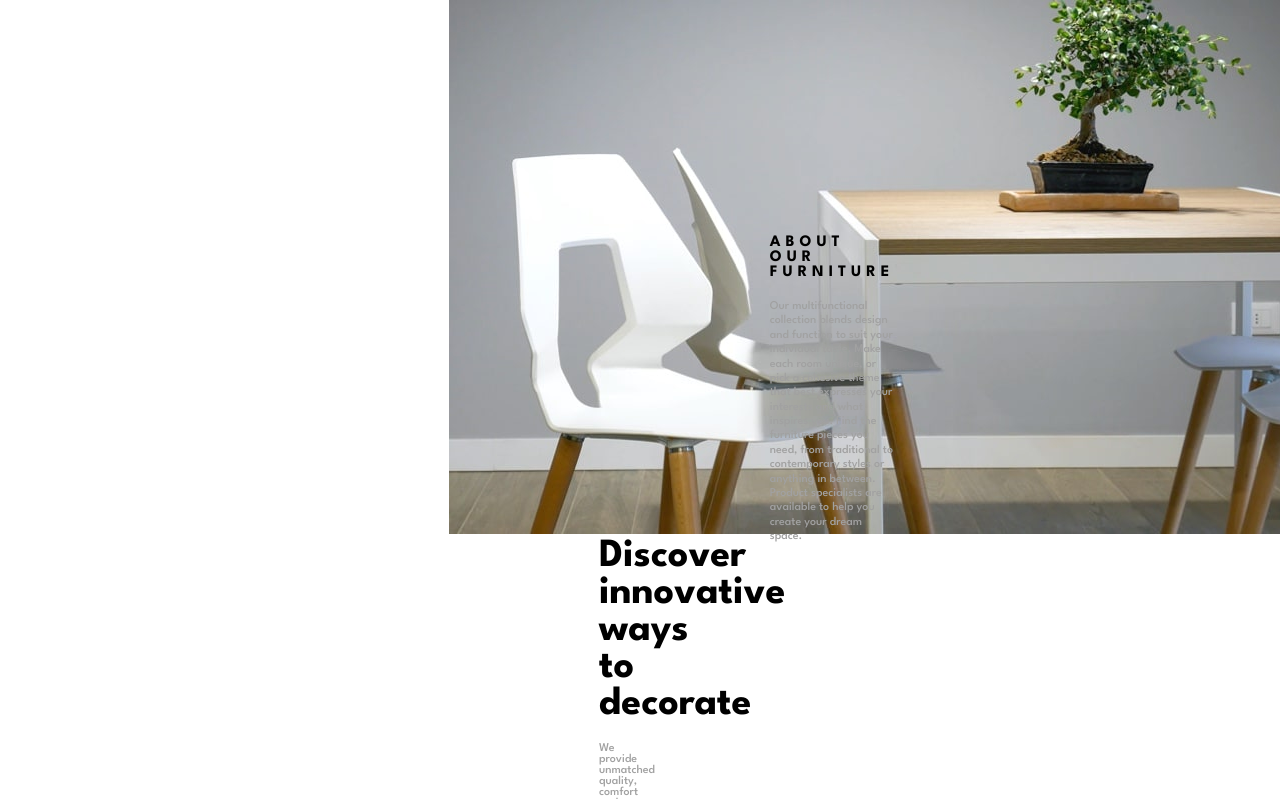
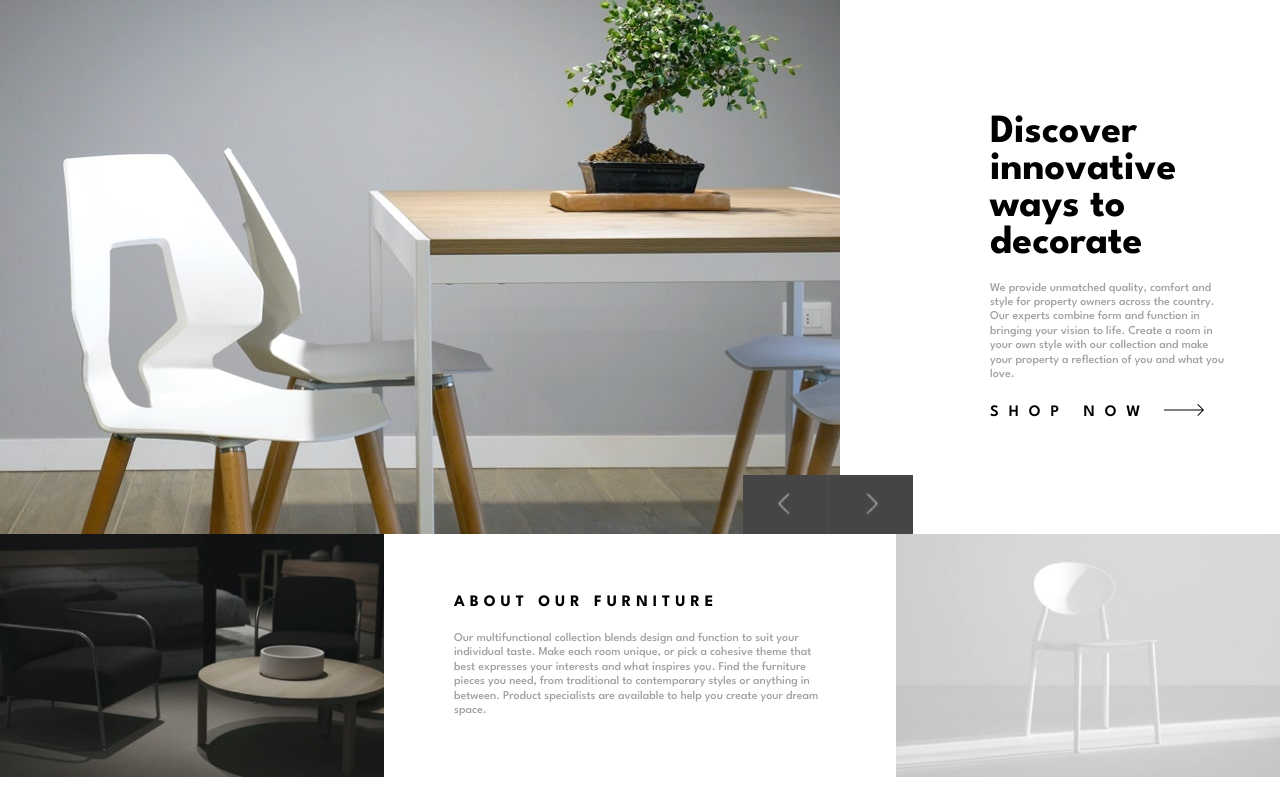
Before and after one commit to LouiseClaughton/Room-Homepage, a plain HTML site: page index.html in a window 1280 px wide. Shown: the top 799 px of the page. Drawn offline with Linux system fonts and the light colour scheme.

Commit message:
fixed layout issue. adjusted button sizes

```diff
--- a/app.js
+++ b/app.js
@@ -19,5 +19,5 @@ function showSlides(n) {
   for (i = 0; i < slides.length; i++) {
     slides[i].style.display = "none";
   }
-  slides[slideIndex-1].style.display = "inline-block";
+  slides[slideIndex-1].style.display = "grid";
 }
--- a/index.html
+++ b/index.html
@@ -20,30 +20,29 @@
             </ul>
         </nav>
         <!--Image Carousel-->
-        <div class="carousel">
 
             <!--Previous Button-->
-            <a class="prev-button" onclick="plusSlides(-1)"><img src="images/icon-arrow-left.png"></a>
+            <a class="prev-button" onclick="plusSlides(-1)"><img src="images/icon-arrow-left.png" style="width: 85px;"></a>
 
                 <!--Image Container-->
                 <div class="imageSlide fade hero-image">
                     <img src="images/desktop-image-hero-1.jpg">
                     <div class="hero-text">
-                        <h1 class="heading">Discover innovative ways to decorate</h1>
+                        <h1 class="hero-heading heading">Discover innovative ways to decorate</h1>
                         <p class="heading-body-text">We provide unmatched quality, comfort and style for property owners across the country.
                         Our experts combine form and function in bringing your vision to life. Create a room in
                         your own style with our collection and make your property a reflection of you and what
                         you love.
                         </p>
-                        <a href="#"><p class="button-text" style="display: inline;">Shop Now</p></a>
+                        <p class="button-text" style="display: inline;">Shop Now</p>
                         <button href="#" class="button" style="display: inline;"><img src="images/icon-arrow.svg"></button>
                     </div>
-                  </div>
+                </div>
 
                   <div class="imageSlide fade hero-image">
                     <img src="images/desktop-image-hero-2.jpg">
                     <div class="hero-text">
-                        <h1 class="heading">We are available all across the globe</h1>
+                        <h1 class="hero-heading heading">We are available all across the globe</h1>
                         <p class="heading-body-text">With stores all over the world, it's easy for you to find furniture for your home or place of
                             business. Locally, we're in most major cities throughout the country. Find the branch nearest you using our store locator.
                             Any questions? Don't hesitate to contact us today.
@@ -56,7 +55,7 @@
                   <div class="imageSlide fade hero-image">
                     <img src="images/desktop-image-hero-3.jpg">
                     <div class="hero-text">
-                        <h1 class="heading">Manufactured with the best materials</h1>
+                        <h1 class="hero-heading heading">Manufactured with the best materials</h1>
                         <p class="heading-body-text">Our modern furniture stores provide a high level of quality. Our company has invested in advanced
                             technology to ensure that every product is made as perfect and as consistent as possible. With three decades of experience in this industry,
                             we understand what customers want for their home and office.
@@ -67,8 +66,7 @@
                   </div>
 
             <!--Next Button-->
-            <a class="next-button" onclick="plusSlides(+1)"><img src="images/icon-arrow-right.png"></a>
-        </div>
+            <a class="next-button" onclick="plusSlides(+1)"><img src="images/icon-arrow-right.png" style="width: 85px;"></a>
 
             <img src="images/image-about-dark.jpg" class="about-image-1">
                 <div id="about-text">
--- a/style.css
+++ b/style.css
@@ -7,7 +7,8 @@
 .container {
     display: grid;
     grid-template-columns: 30% 30% 10% 30%;
-    grid-template-rows: 50% 10% 40%;
+    grid-template-rows: auto auto;
+    overflow: hidden;
 }
 
 /*Links */
@@ -22,32 +23,45 @@ ul {
 /*Image Carousel */
 .imageSlide {
     display: none;
-    grid-column: 1 / 3;
+    grid-column: span 4;
     grid-row: 1;
+    width: 100%;
+    min-height: 0;
+    max-width: 100%;
 }
 
 .hero-image {
-    display: inline-block;
-    width: 60%;
-    height: 60%;
+    width: 100%;
+    height: 100%;
+    object-fit: cover;
+}
+
+.hero-heading {
+    grid-row: 1;
+    color: hsl(0, 0%, 0%);
 }
 
 .hero-text {
-    display: inline;
-    width: 40%;
-    height: 100%;
+    grid-column: 3;
+    grid-row: 1;
     align-self: center;
-    justify-self: center;
 }
 
 .prev-button {
-    width: 100px;
-    height: 100px;
+    grid-column: 3 / 4;
+    grid-row: 2;
+    position: relative;
+    bottom: 59px;
+    right: 25px;
 }
 
 .next-button {
-    width: 100px;
-    height: 100px;
+    grid-column: 3 / 4;
+    grid-row: 2;
+    margin-left: 50px;
+    position: relative;
+    bottom: 59px;
+    left: 10px;
 }
 
 .fade {
@@ -58,21 +72,27 @@ ul {
 /*Images */
 .about-image-1 {
     grid-column: 1 / 2;
-    grid-row: 3;
+    grid-row: 2;
     width: 100%;
+    height: 100%;
+    object-fit: cover;
 }
 
 .about-image-2 {
     grid-column: 4;
-    grid-row: 3;
+    grid-row: 2;
     width: 100%;
+    height: 100%;
+    object-fit: cover;
 }
 
 /*Text Settings */
 
 #about-text {
+    grid-column: 2 / 4;
+    grid-row: 2;
+    justify-self: center;
     align-self: center;
-    justify-self: center;
 }
 
 /*Nav Bar Settings */
@@ -115,21 +135,11 @@ ul {
     font-size: 16px;
     font-weight: 700;
     letter-spacing: 5px;
-    line-height: px;
+    line-height: 1.2;
     margin-left: 70px;
     margin-right: 70px;
     padding-bottom: 20px;
     text-transform: uppercase;
-}
-
-.heading-body-text {
-    font-family: 'League Spartan';
-    font-size: 12px;
-    font-weight: 500;
-    color: hsl(0, 0%, 63%);
-    margin-left: 150px;
-    margin-right: 110px;
-    padding-bottom: 20px;
 }
 
 .about-body-text {
@@ -142,12 +152,25 @@ ul {
     line-height: 1.2;
 }
 
+.heading-body-text {
+    font-family: 'League Spartan';
+    font-size: 12px;
+    font-weight: 500;
+    color: hsl(0, 0%, 63%);
+    padding-bottom: 20px;
+    margin-left: 150px;
+    margin-right: 50px;
+    line-height: 1.2;
+}
+
 /* Buttons */
 
 .button {
     background-color: transparent;
     outline: none;
     border: none;
+    grid-column: 3;
+    grid-row: 1;
 }
 
 .button-text {
@@ -158,16 +181,7 @@ ul {
     margin-left: 150px;
     margin-right: 10px;
     text-transform: uppercase;
+    grid-column: 3;
+    grid-row: 1;
+    color: hsl(0, 0%, 0%);
 }
-
-#arrow-button-left {
-    background-color: hsl(0, 0%, 27%);
-    border: none;
-    outline: none;
-}
-
-#arrow-button-right {
-    background-color: hsl(0, 0%, 27%);
-    border: none;
-    outline: none;
-}
```
